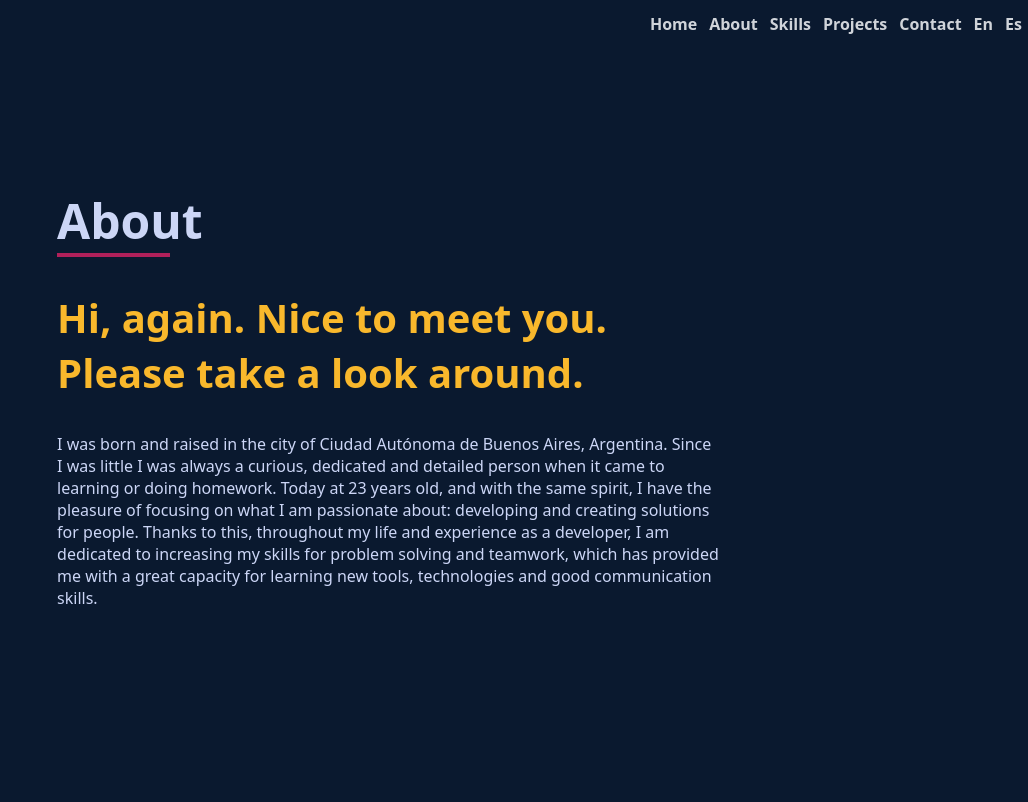
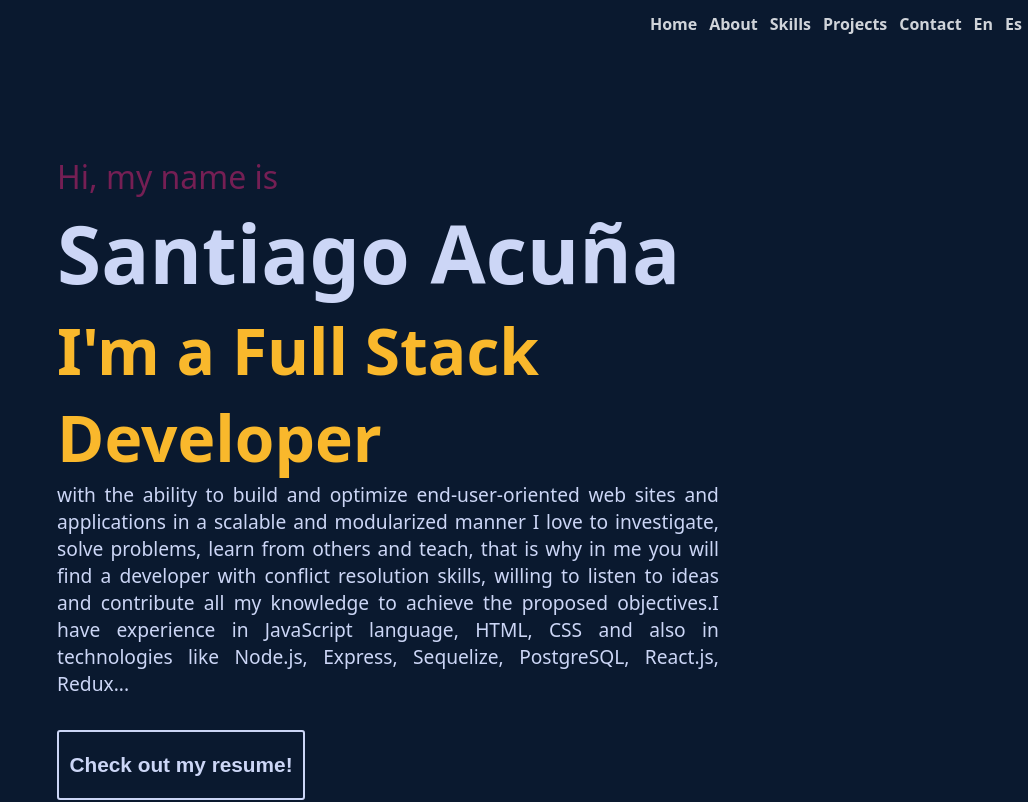
Before and after one commit to Santiago-Acuna/Portfolio, a React (Vite) app: page / in a window 1280 px wide. Shown: the top 802 px of the page, without its empty margins (252-1280 px from the left). Built offline with nearby package versions, Linux system fonts and the light colour scheme.

Commit message:
presentation added

```diff
--- a/src/App.tsx
+++ b/src/App.tsx
@@ -1,7 +1,7 @@
 import { useState } from "react";
 import styles from "./App.module.css";
 import Navbar from "./Components/navbar/navbar";
-// import Presentation from "./Components/presentation/presentation";
+import Presentation from "./Components/presentation/presentation";
 import About from "./Components/about/about.tsx";
 // import Skills from "./Components/skills/skills";
 // import Contact from "./Components/contact/contact";
@@ -18,7 +18,7 @@
     <div className={styles.app}>
        <Navbar Language={Language} setLanguage={setLanguage} />
       <div className={styles.mainContent}>
-       {/* <Presentation className={styles.contentBox} Language={Language} /> */}
+       <Presentation  Language={Language} />
         <About Language={Language} />
         {/* <Skills Language={Language} />
         <Certificates Language={Language} />
--- /dev/null
+++ b/src/Components/presentation/presentation.module.css
@@ -0,0 +1,53 @@
+.box {
+  grid-column: 2/3;
+  display: flex;
+  width: 55%;
+  flex-direction: column;
+  align-content: space-between;
+  margin-top: 10%;
+  margin-bottom: 10%;
+}
+
+.p1 {
+  color: #751f54;
+  font-size: 2em;
+}
+
+.p2 {
+  font-weight: 600;
+  font-size: 5em;
+  margin-block-start: 0em;
+  margin-block-end: 0em;
+  color: #ccd6f6;
+}
+
+.p3 {
+  font-weight: 600;
+  font-size: 4em;
+  color: #f9b82c;
+  margin-block-start: 0em;
+  margin-block-end: 0em;
+}
+
+.btn {
+  color: #ccd6f6;
+  background-color: rgba(255, 255, 255, 0);
+  border-color: #ccd6f6;
+  display: flex;
+  font-weight: 600;
+  font-size: 1.3em;
+  padding: 1em 0.5em;
+  border-radius: 3px;
+  border: 2px solid;
+  cursor: pointer;
+  margin: 5% 0px;
+}
+.btn:hover {
+  background-color: #b1205a;
+}
+.p4 {
+  color: #ccd6f6;
+  font-size: 1.2em;
+  text-align: justify;
+  text-justify: inter-word;
+}
--- /dev/null
+++ b/src/Components/presentation/presentation.tsx
@@ -0,0 +1,64 @@
+import React from "react";
+import styles from "./presentation.module.css";
+
+const urlPdf = "https://docs.google.com/document/d/1sL9xL-pYGjmSTp3GCIJDP5vN90EkAUqR/edit?usp=sharing&ouid=112890987113970473117&rtpof=true&sd=true";
+const urlPdfEnglish = 'https://docs.google.com/document/d/1LkqivdIoy0TjAufJMU6Ij3x7obKgSOec/edit?usp=sharing&ouid=112890987113970473117&rtpof=true&sd=true';
+
+interface PresentationProps {
+  Language: string;
+}
+
+const Presentation: React.FC<PresentationProps> = ({ Language }) => {
+  return (
+    <div className={styles.box}>
+      {Language === "English" ? (
+        <p className={styles.p1}>Hi, my name is</p>
+      ) : (
+        <p className={styles.p1}>Hola, mi nombre es</p>
+      )}
+      <p className={styles.p2}>Santiago Acuña</p>
+      {Language === "English" ? (
+        <p className={styles.p3}>I'm a Full Stack Developer</p>
+      ) : (
+        <p className={styles.p3}>Soy Full Stack Developer</p>
+      )}
+      {Language === "English" ? (
+        <p className={styles.p4}>
+          with the ability to build and optimize end-user-oriented web sites and
+          applications in a scalable and modularized manner I love to
+          investigate, solve problems, learn from others and teach, that is why
+          in me you will find a developer with conflict resolution skills,
+          willing to listen to ideas and contribute all my knowledge to achieve
+          the proposed objectives.I have experience in JavaScript language,
+          HTML, CSS and also in technologies like Node.js, Express, Sequelize,
+          PostgreSQL, React.js, Redux...
+        </p>
+      ) : (
+        <p className={styles.p4}>
+          con la capacidad de construir y optimizar end-user-oriented web sites
+          y aplicaciones de manera escalable y modularizada Me encanta
+          investigar, resolver problemas, aprender de los demás y enseñar, es
+          por eso que en mí encontrarás un desarrollador con habilidades de
+          resolución de conflictos, dispuesto a escuchar ideas y aportar todo mi
+          conocimiento para lograr las objetivos propuestos. Tengo experiencia
+          en lenguaje JavaScript, HTML, CSS y también en tecnologías como
+          Node.js, Express, Sequelize, PostgreSQL, React.js, Redux...
+        </p>
+      )}
+      <a
+        className={styles.a1}
+        href={Language === "English" ? urlPdfEnglish : urlPdf}
+        target="_blank"
+        rel="noopener noreferrer nofollow external"
+      >
+        <button className={styles.btn}>
+          {Language === "English"
+            ? "Check out my resume!"
+            : " Mira mi curriculum !"}
+        </button>
+      </a>
+    </div>
+  );
+};
+
+export default Presentation;
```
